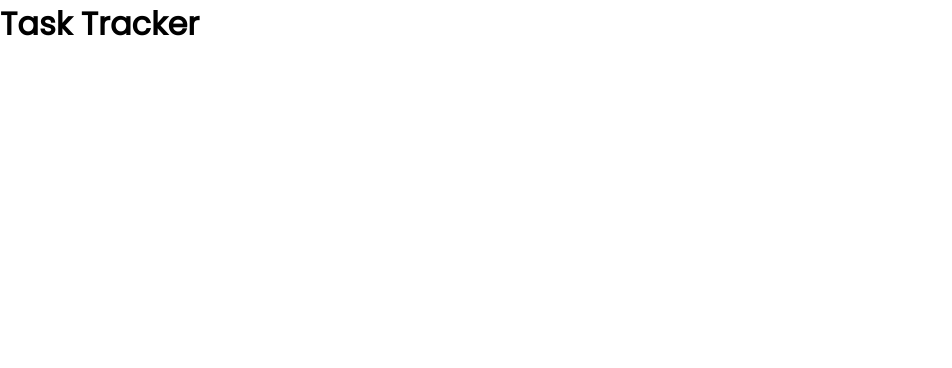
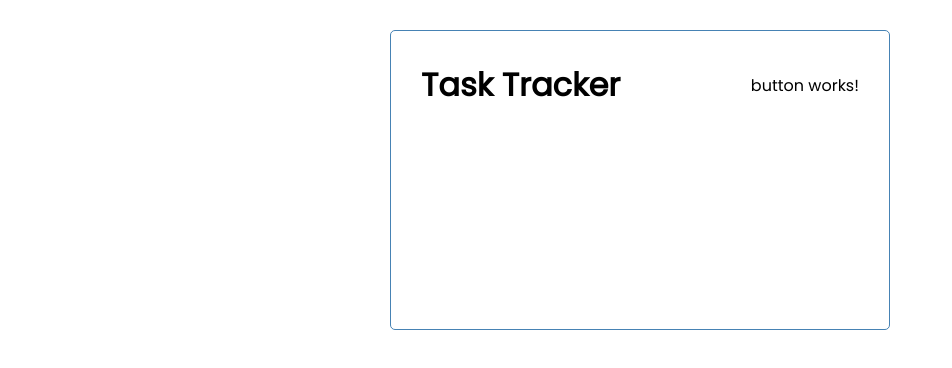
Before and after one commit to thisisui/angular-to-do, an Angular app: page / in a window 1280 px wide. Shown: the top 368 px of the page, without its empty margins (0-952 px from the left). Built offline with nearby package versions, Linux system fonts and the light colour scheme.

Commit message:
Added button and header component to page

```diff
--- a/src/app/app.component.html
+++ b/src/app/app.component.html
@@ -1 +1,3 @@
-<h1>{{ title }}</h1>
+<div class="container">
+  <app-header></app-header>
+</div>
--- a/src/app/app.component.ts
+++ b/src/app/app.component.ts
@@ -5,6 +5,4 @@
   templateUrl: './app.component.html',
   styleUrls: ['./app.component.css'],
 })
-export class AppComponent {
-  title: string = 'Task Tracker';
-}
+export class AppComponent {}
--- a/src/app/app.module.ts
+++ b/src/app/app.module.ts
@@ -2,10 +2,14 @@
 import { BrowserModule } from '@angular/platform-browser';
 
 import { AppComponent } from './app.component';
+import { HeaderComponent } from './components/header/header.component';
+import { ButtonComponent } from './components/button/button.component';
 
 @NgModule({
   declarations: [
-    AppComponent
+    AppComponent,
+    HeaderComponent,
+    ButtonComponent
   ],
   imports: [
     BrowserModule
--- /dev/null
+++ b/src/app/components/button/button.component.html
@@ -0,0 +1 @@
+<p>button works!</p>
--- /dev/null
+++ b/src/app/components/button/button.component.ts
@@ -0,0 +1,15 @@
+import { Component, OnInit } from '@angular/core';
+
+@Component({
+  selector: 'app-button',
+  templateUrl: './button.component.html',
+  styleUrls: ['./button.component.css']
+})
+export class ButtonComponent implements OnInit {
+
+  constructor() { }
+
+  ngOnInit(): void {
+  }
+
+}
--- /dev/null
+++ b/src/app/components/header/header.component.css
@@ -0,0 +1,6 @@
+header {
+  display: flex;
+  justify-content: space-between;
+  align-items: center;
+  margin-bottom: 20px;
+}
--- /dev/null
+++ b/src/app/components/header/header.component.html
@@ -0,0 +1,4 @@
+<header>
+  <h1>{{ title }}</h1>
+  <app-button></app-button>
+</header>
--- /dev/null
+++ b/src/app/components/header/header.component.ts
@@ -0,0 +1,14 @@
+import { Component, OnInit } from '@angular/core';
+
+@Component({
+  selector: 'app-header',
+  templateUrl: './header.component.html',
+  styleUrls: ['./header.component.css'],
+})
+export class HeaderComponent implements OnInit {
+  title: string = 'Task Tracker';
+
+  constructor() {}
+
+  ngOnInit(): void {}
+}
```
Also changed, not shown: src/app/components/button/button.component.css (added), 2 other files (tests, documents, lock files or other folders).
